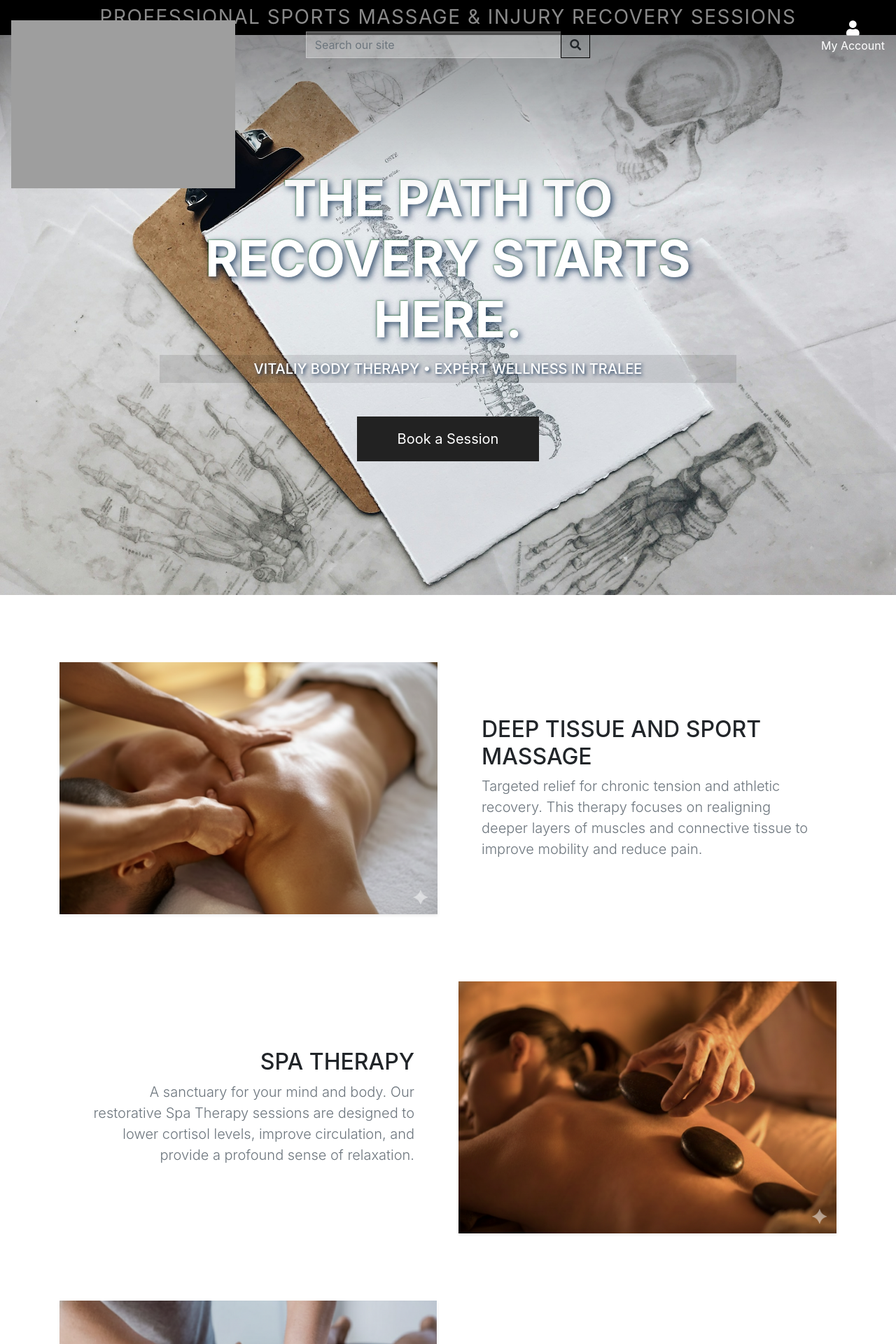
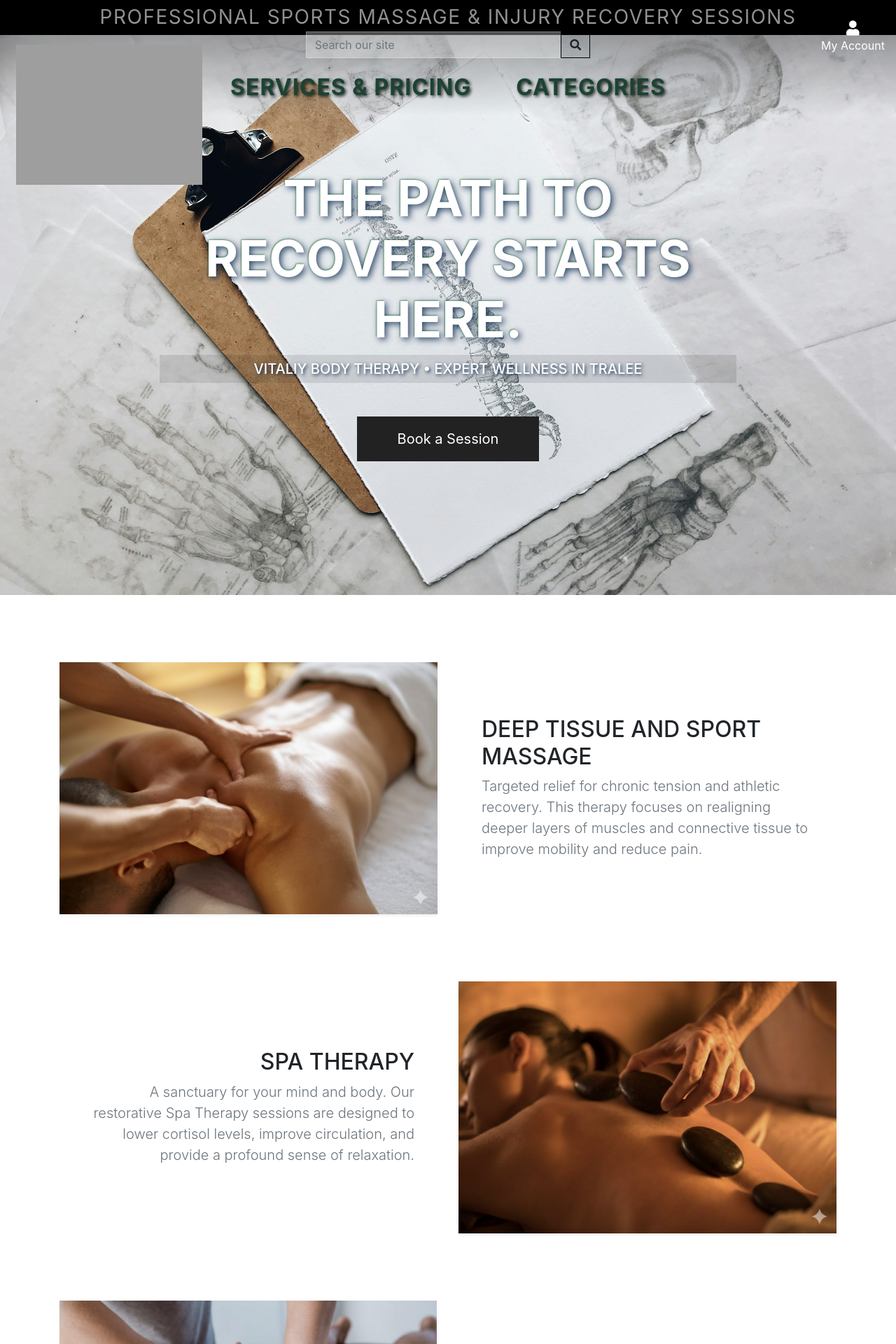
Before and after one commit to Inna-Kot/body_therapy_proj5, a Django app: page / in a window 1280 px wide. Shown: the top 1920 px of the page at 70% size. Run offline with Django 4.2, Linux system fonts and the light colour scheme; grey boxes are pictures that could not be loaded.

Commit message:
Fix navbar layout: resolve burger menu overlap, float desktop logo, and improve nav link contrast

```diff
--- a/home/templates/home/index.html
+++ b/home/templates/home/index.html
@@ -1,7 +1,7 @@
 {% extends "base.html" %}
 {% load static %}
 {% block page_header %}
-    {% endblock %}
+{% endblock %}
 
 {% block content %}
     <div class="container-fluid p-0">
--- a/static/css/base.css
+++ b/static/css/base.css
@@ -97,3 +97,34 @@ body header #topnav .input-group input.form-control {
     color: white !important;
     margin: 0;
 }
+@media (min-width: 992px) {
+    .main-logo-link {
+        /* Remove element from normal flow so header height shrinks */
+        position: absolute;
+        /* Position slightly below the top delivery banner. Adjust if banner height changes */
+        top: 35px;
+        /* Add spacing from the left edge of the screen */
+        left: 5%;
+        /* Ensure the logo stays on top of background images and other content */
+        z-index: 1060;
+    }
+    .main-logo-link img {
+        /* Control the size of the overlapping logo */
+        max-height: 200px;
+        width: auto;
+    }
+}
+#main-nav .nav-link {
+    font-weight: 700;
+    font-size: 2rem;
+    color: #1b4332 !important;
+    text-shadow: 2px 2px 4px rgba(0, 0, 0, 0.8);
+    letter-spacing: 1px;
+    transition: all 0.3s ease-in-out;
+}
+
+/* * Hover effect for navigation links */
+#main-nav .nav-link:hover {
+    transform: scale(1.05);
+    text-shadow: 2px 2px 6px rgba(0, 0, 0, 1);
+}
--- a/templates/base.html
+++ b/templates/base.html
@@ -43,7 +43,7 @@
         <div id="topnav" class="row d-none d-lg-flex align-items-start pt-3">
             <div class="col-12 col-lg-4 py-1 py-lg-0 text-center text-lg-left">
                 <a href="{% url 'home' %}" class="nav-link main-logo-link">
-                    <img src="{% static 'images/logo.png' %}" alt="Body Therapy Logo" class="img-fluid" style="max-height: 240px;">
+                    <img src="{% static 'images/logo.png' %}" alt="Body Therapy Logo" class="img-fluid">
                 </a>
             </div>
 
@@ -87,12 +87,21 @@
                    </ul>
             </div>
         </div>
+        <div class="row">
+            <nav class="navbar navbar-expand-lg navbar-dark w-100">
+                <button class="navbar-toggler" type="button" data-toggle="collapse" data-target="#main-nav" aria-controls="main-nav" aria-expanded="false" aria-label="Toggle navigation">
+                    <span class="navbar-toggler-icon"></span>
+                </button>
+
+                {% include 'includes/main_nav.html' %}
+            </nav>
+        </div>
     </header>
-
     <div id="delivery-banner" class="row text-center m-0">
         <div class="col bg-black text-white py-1">
              <h4 class="logo-font my-1 text-uppercase">Professional sports massage & injury recovery sessions</h4>
     </div>
+
 </div>
 
 <div class="message-container position-fixed" style="top: 80px; right: 20px; z-index: 1050; min-width: 300px; max-width: 400px;">
--- /dev/null
+++ b/templates/includes/main_nav.html
@@ -0,0 +1,23 @@
+<div class="collapse navbar-collapse" id="main-nav">
+    <ul class="navbar-nav mx-auto text-uppercase">
+
+        <li class="nav-item dropdown">
+            <a class="logo-font font-weight-bold nav-link text-white mr-5" href="#" id="all-services-link" data-toggle="dropdown" aria-haspopup="true" aria-expanded="false">
+                Services & Pricing
+            </a>
+            <div class="dropdown-menu border-0" aria-labelledby="all-services-link">
+                <a href="#" class="dropdown-item">Sort by Price</a>
+                <a href="#" class="dropdown-item">Sort by Rating</a>
+                <div class="dropdown-divider"></div>
+                <a href="#" class="dropdown-item">View All Services</a>
+            </div>
+        </li>
+
+        <li class="nav-item">
+            <a class="logo-font font-weight-bold nav-link text-white" href="#">
+                Categories
+            </a>
+        </li>
+
+    </ul>
+</div>
```
